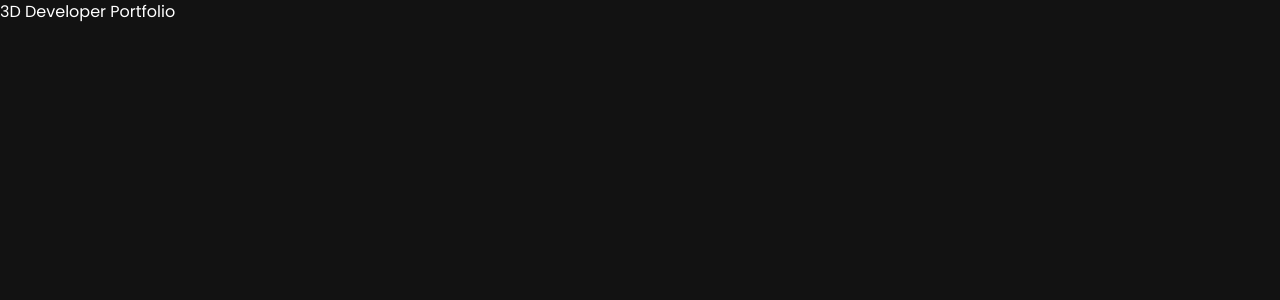
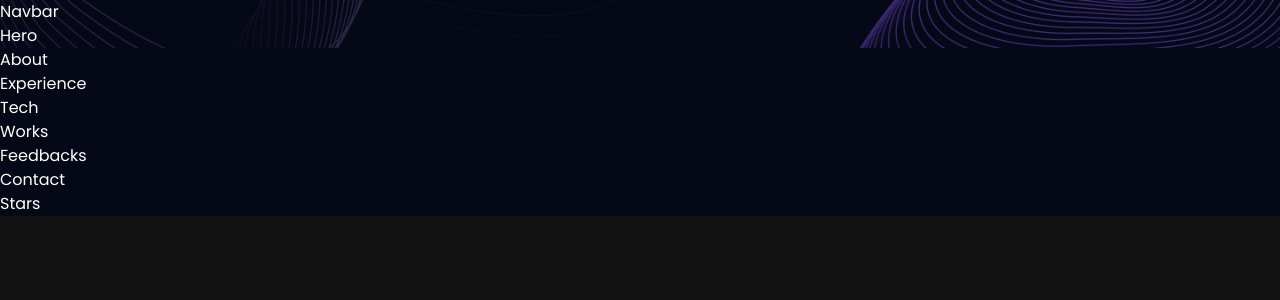
Before and after one commit to mominalvi/personal_website, a React (Vite) app: page / in a window 1280 px wide. Shown: the top 300 px of the page. Built offline with nearby package versions, Linux system fonts and the light colour scheme.

Commit message:
Update App.jsx
Created basic skeleton for the website

```diff
--- a/src/App.jsx
+++ b/src/App.jsx
@@ -1,10 +1,27 @@
-import { useState } from 'react'
+import { BrowserRouter } from "react-router-dom"
+
+import { About, Contact, Experience, Feedbacks, Hero, Navbar, Tech, Works, StarsCanvas } from './components';
 
 const App = () => {
   return (
-    <div>
-      3D Developer Portfolio
+    <BrowserRouter>
+    <div className="relative z-0 bg-primary">
+      <div className="bg-hero-pattern bg-cover bg-no-repeat bg-center">
+        <Navbar />
+        <Hero />
+
+      </div>
+      <About />
+      <Experience />
+      <Tech />
+      <Works />
+      <Feedbacks />
+      <div className="relative z-0">
+        <Contact />
+        <StarsCanvas />
+      </div>
     </div>
+    </BrowserRouter>
   )
 }
 
```
